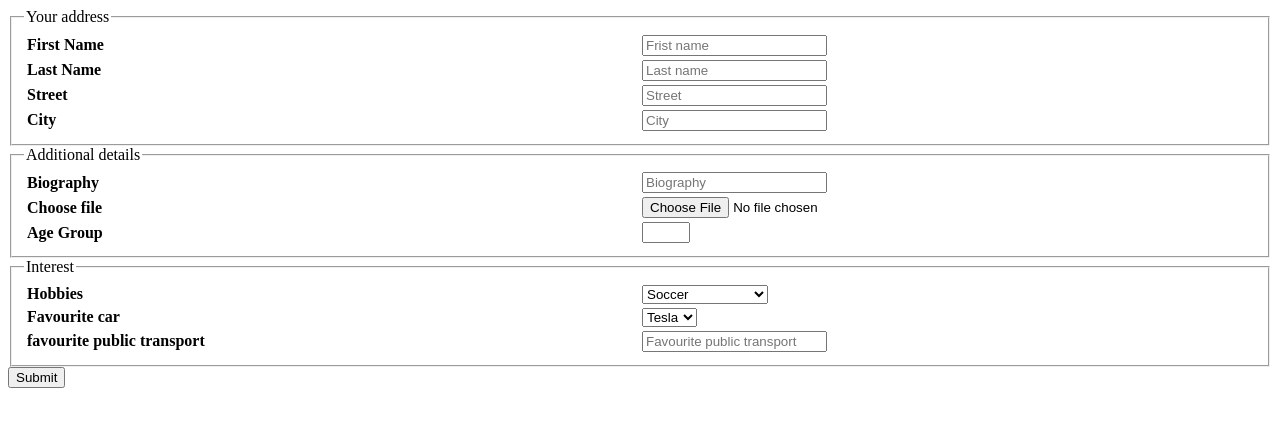
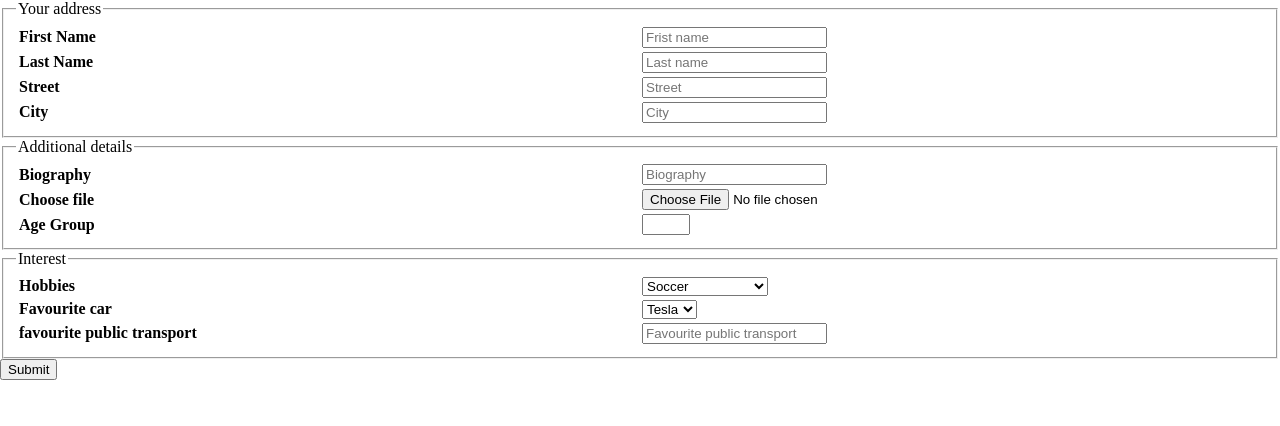
Before and after one commit to goddesszara/FRONTEND-DEVELOPMENT, a plain HTML site: page index.html in a window 1280 px wide. Drawn offline with Linux system fonts and the light colour scheme.

Commit message:
Update index.html
Add body style.

```diff
--- a/index.html
+++ b/index.html
@@ -9,6 +9,11 @@
 
         <title></title>
         <style>
+            body{
+                width:100%;
+                float: left;
+                margin: 0;
+            }
             table{
                 width: 100%;float: left;
             }
```
